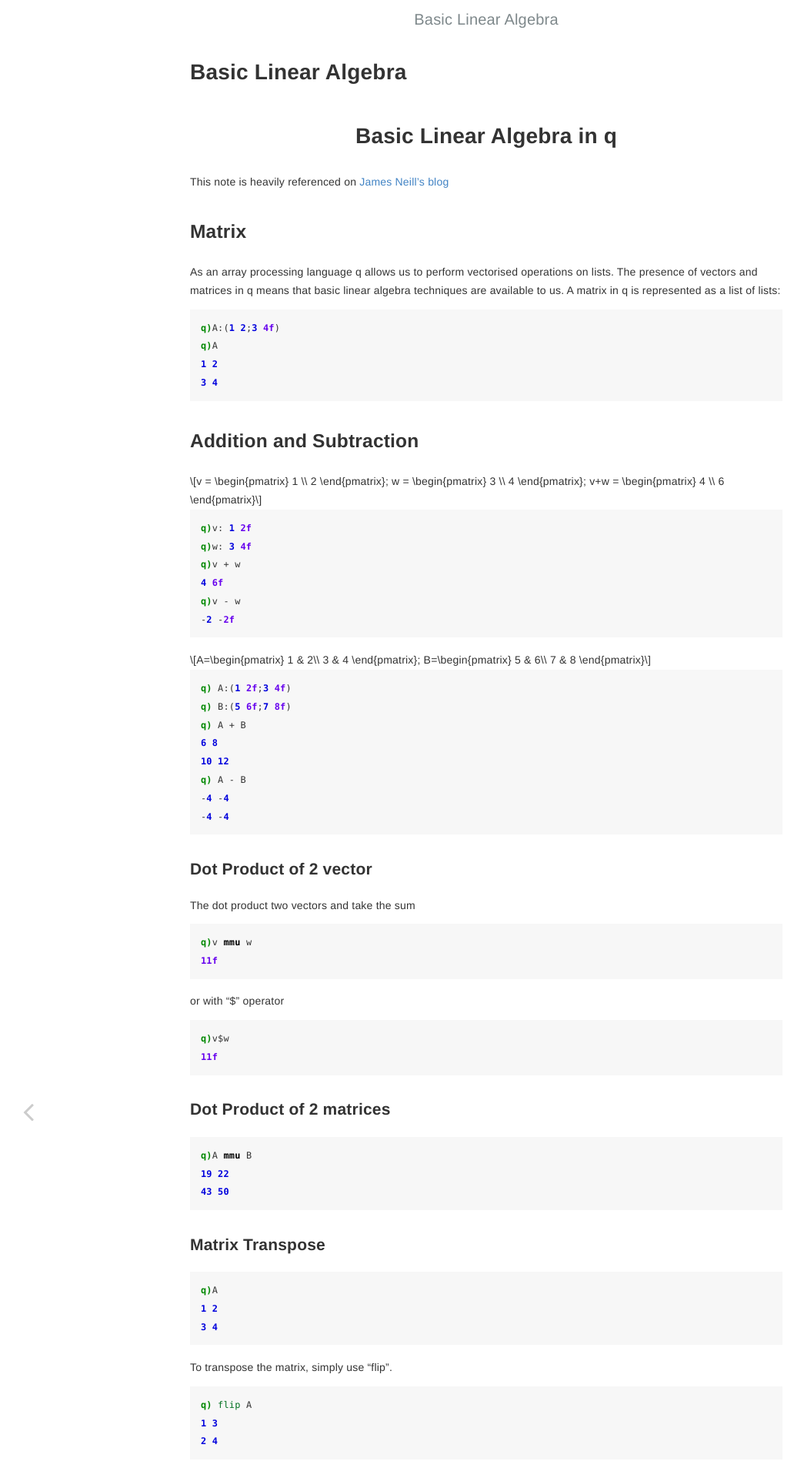
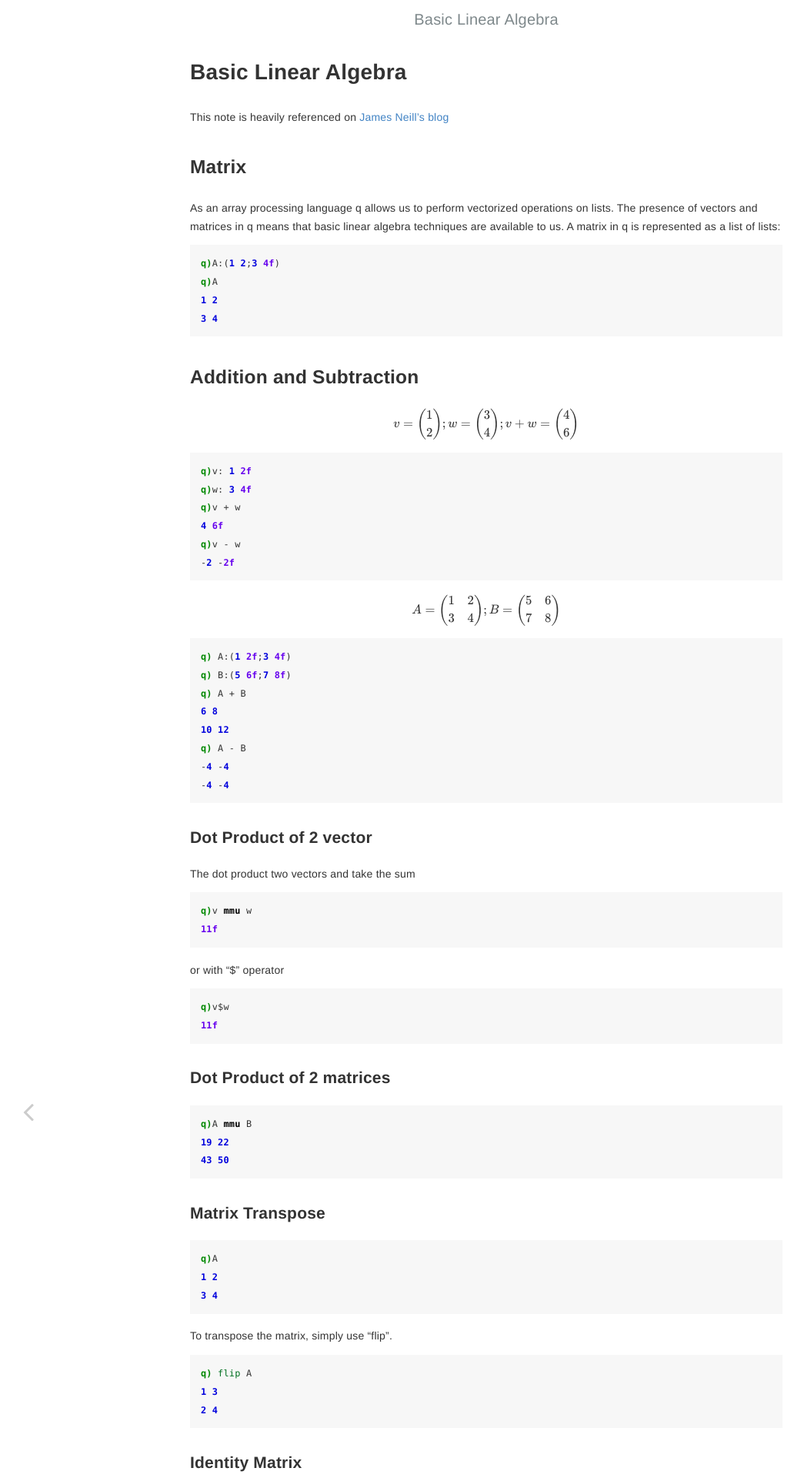
Before and after one commit to shawntao1011/kdb-q, a Jekyll site: the page built from _posts/LinearAlgebra/2021-12-31-basicLinearAlgebra.md, in a window 1280 px wide. Shown: the top 1920 px of the page at 77% size, without its empty margins (8-1053 px from the left). Built offline with Jekyll 4.4.1, drawn with Linux system fonts in a browser that asks for light colours; formulas are drawn with MathJax 3; some of the changed text lies outside the part shown.

Commit message:
add mathjax script in BasicLinearAlgebra file

````diff
--- a/_posts/LinearAlgebra/2021-12-31-basicLinearAlgebra.md
+++ b/_posts/LinearAlgebra/2021-12-31-basicLinearAlgebra.md
@@ -5,12 +5,23 @@ date: 2021-12-31 14:54:00 +0800
 category: Linear Algebra
 layout: post
 ---
-# <center>Basic Linear Algebra in q</center>
+
+<head>
+    <script src="https://cdn.mathjax.org/mathjax/latest/MathJax.js?config=TeX-AMS-MML_HTMLorMML" type="text/javascript"></script>
+    <script type="text/x-mathjax-config">
+        MathJax.Hub.Config({
+            tex2jax: {
+            skipTags: ['script', 'noscript', 'style', 'textarea', 'pre'],
+            inlineMath: [['$','$']]
+            }
+        });
+    </script>
+</head>
 
 This note is heavily referenced on [James Neill's blog](http://jpneill.github.io/kdb_blog.html)
 
 ## Matrix
-As an array processing language q allows us to perform vectorised operations on lists. The presence of vectors and matrices in q means that basic linear algebra techniques are available to us. A matrix in q is represented as a list of lists:
+As an array processing language q allows us to perform vectorized operations on lists. The presence of vectors and matrices in q means that basic linear algebra techniques are available to us. A matrix in q is represented as a list of lists:
 ```q
 q)A:(1 2;3 4f)
 q)A
````
